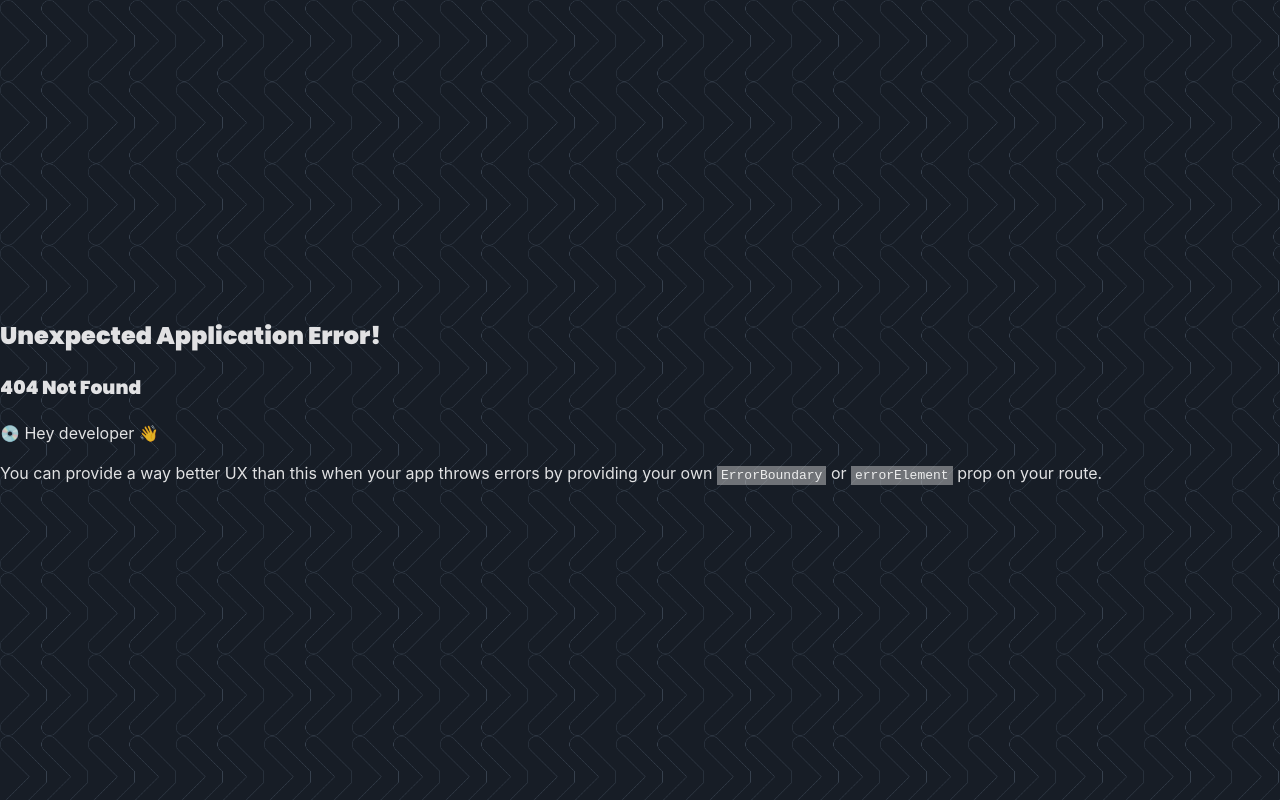
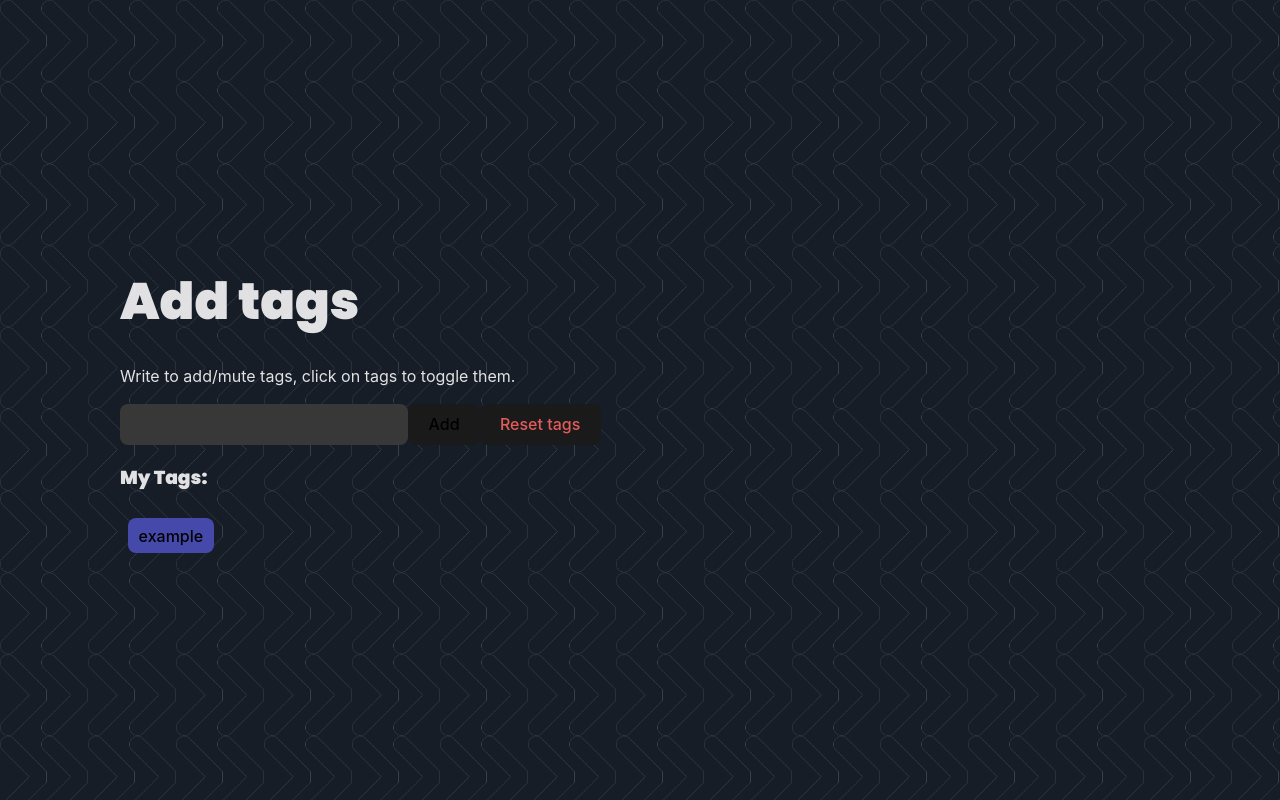
Before and after one commit to DIXTRA/technical_exercises, a React (Vite) app: page /ex1 in a window 1280 px wide. Before the commit this address had no page. Built offline with nearby package versions, Linux system fonts and the light colour scheme.

Commit message:
feat: add exercise 1

```diff
--- a/src/App.css
+++ b/src/App.css
@@ -5,3 +5,13 @@
 .dx-logo {
   width: 250px;
 }
+
+.tag {
+  margin: 2px;
+  padding: 0.4em 0.6em;
+  background-color: #686971;
+}
+
+.tag.enabled {
+  background-color: #4449aa;
+}
--- /dev/null
+++ b/src/exercises/ex1.jsx
@@ -0,0 +1,81 @@
+import { useState } from 'react';
+
+const initialTags = { example: true };
+
+function Exercise1() {
+  const [tags, setTags] = useState(initialTags);
+  const [text, setText] = useState('');
+
+  const handleChange = (e) => {
+    setText(e.currentTarget.value);
+  };
+
+  const toggleTag = (tag) => {
+    tags[tag] = !tags[tag];
+    setTags(tags);
+  };
+
+  const handleSubmit = (e) => {
+    e.preventDefault();
+
+    if (text) {
+      toggleTag(text);
+      setText('');
+    }
+  };
+
+  const handleReset = () => {
+    setTags(initialTags);
+    setText('');
+  };
+
+  const present = text && tags[text];
+
+  return (
+    <div className="home-wrapper" style={{ width: 800 }}>
+      <h1>Add tags</h1>
+      <p>Write to add/mute tags, click on tags to toggle them.</p>
+      <form onSubmit={handleSubmit}>
+        <input onChange={handleChange} value={text} />
+        <button type="submit">{present ? 'Mute' : 'Add'}</button>
+        <button
+          type="button"
+          onClick={handleReset}
+          style={{ color: '#e45b5b' }}
+        >
+          Reset tags
+        </button>
+      </form>
+
+      <h3>My Tags:</h3>
+      <TagList tags={Object.entries(tags)} toggleTag={toggleTag} />
+    </div>
+  );
+}
+
+const TagList = ({ tags, toggleTag }) => (
+  <div style={{ display: 'flex', padding: 6 }}>
+    {tags.map(([key, value]) => (
+      <Tag
+        key={key}
+        name={key}
+        value={value}
+        onClick={() => {
+          toggleTag(key);
+        }}
+      />
+    ))}
+  </div>
+);
+
+const Tag = ({ name, value, onClick }) => (
+  <button
+    title="toggle"
+    onClick={onClick}
+    className={`tag ${value && 'enabled'}`}
+  >
+    {name}
+  </button>
+);
+
+export default Exercise1;
--- a/src/index.css
+++ b/src/index.css
@@ -62,3 +62,12 @@ button:focus,
 button:focus-visible {
   outline: 4px auto -webkit-focus-ring-color;
 }
+
+input {
+  border-radius: 8px;
+  border: 1px solid transparent;
+  padding: 0.6em 1.2em;
+  font-size: 1em;
+  font-family: inherit;
+  background-color: #383838;
+}
```
Also changed, not shown: src/main.jsx (+15 -10 lines).
